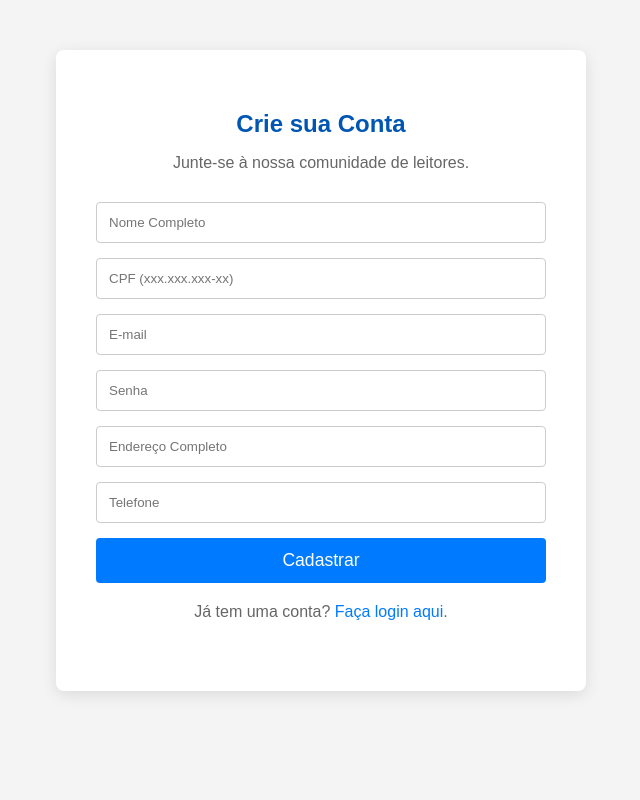
After one commit to LucaS4nt0s/Biblioteca, a PHP site: page /cadastro.php in a window 1280 px wide. The commit adds this page. Shown: the whole page, without its empty margins (319-959 px from the left). Run offline with PHP 8.4, Linux system fonts and the light colour scheme.

Commit message:
mais arquivos (login/logout/cadastro), index arrumado

```diff
--- /dev/null
+++ b/cadastro.php
@@ -0,0 +1,78 @@
+<?php
+require_once 'conexao.php';
+$errors = [];
+
+if ($_SERVER["REQUEST_METHOD"] == "POST") {
+    // 1. Coletar e limpar os dados do formulário
+    $nome = trim($_POST['nome']);
+    $cpf = trim($_POST['cpf']);
+    $email = trim($_POST['email']);
+    $senha = trim($_POST['senha']);
+    $endereco = trim($_POST['endereco']);
+    $telefone = trim($_POST['telefone']);
+
+    // 2. Validação básica
+    if (empty($nome) || empty($cpf) || empty($email) || empty($senha) || empty($endereco) || empty($telefone)) {
+        $errors[] = "Todos os campos são obrigatórios.";
+    }
+
+    // 3. Verificar se CPF ou Email já existem
+    $stmt = $pdo->prepare("SELECT CPF FROM Usuarios WHERE CPF = ? OR Email = ?");
+    $stmt->execute([$cpf, $email]);
+    if ($stmt->rowCount() > 0) {
+        $errors[] = "CPF ou E-mail já cadastrado no sistema.";
+    }
+
+    // 4. Se não houver erros, prossiga com a inserção
+    if (empty($errors)) {
+        // Criptografar a senha - NUNCA SALVE SENHAS EM TEXTO PURO!
+        $senha_hash = password_hash($senha, PASSWORD_DEFAULT);
+
+        $sql = "INSERT INTO Usuarios (CPF, Nome, Email, Senha, Endereco, Telefone, Tipo) VALUES (?, ?, ?, ?, ?, ?, 'Cliente')";
+        try {
+            $stmt = $pdo->prepare($sql);
+            $stmt->execute([$cpf, $nome, $email, $senha_hash, $endereco, $telefone]);
+            // Redireciona para o login com uma mensagem de sucesso
+            header("Location: login.php?status=success");
+            exit();
+        } catch (PDOException $e) {
+            $errors[] = "Erro ao cadastrar usuário: " . $e->getMessage();
+        }
+    }
+}
+?>
+<!DOCTYPE html>
+<html lang="pt-BR">
+<head>
+    <meta charset="UTF-8">
+    <title>Cadastro - Biblioteca Central</title>
+    <link rel="stylesheet" href="css/style.css">
+</head>
+<body>
+    <div class="form-container">
+        <h2>Crie sua Conta</h2>
+        <p>Junte-se à nossa comunidade de leitores.</p>
+
+        <?php if (!empty($errors)): ?>
+            <div class="error-messages">
+                <?php foreach ($errors as $error): ?>
+                    <p><?= htmlspecialchars($error) ?></p>
+                <?php endforeach; ?>
+            </div>
+        <?php endif; ?>
+
+        <form action="cadastro.php" method="POST">
+            <input type="text" name="nome" placeholder="Nome Completo" required>
+            <input type="text" name="cpf" placeholder="CPF (xxx.xxx.xxx-xx)" required>
+            <input type="email" name="email" placeholder="E-mail" required>
+            <input type="password" name="senha" placeholder="Senha" required>
+            <input type="text" name="endereco" placeholder="Endereço Completo" required>
+            <input type="text" name="telefone" placeholder="Telefone" required>
+            <button type="submit">Cadastrar</button>
+        </form>
+        <div class="form-link">
+            <p>Já tem uma conta? <a href="login.php">Faça login aqui</a>.</p>
+        </div>
+    </div>
+</body>
+</html>
--- a/css/style.css
+++ b/css/style.css
@@ -169,3 +169,81 @@ body {
     font-size: 0.9em;
     color: #adb5bd;
 }
+/* ======================= ESTILOS PARA FORMULÁRIOS DE LOGIN/CADASTRO ======================= */
+.form-container {
+    width: 100%;
+    max-width: 450px;
+    margin: 50px auto;
+    padding: 40px;
+    background-color: #fff;
+    border-radius: 8px;
+    box-shadow: 0 4px 15px rgba(0, 0, 0, 0.1);
+    text-align: center;
+}
+
+.form-container h2 {
+    color: #0056b3;
+    margin-bottom: 10px;
+}
+
+.form-container p {
+    color: #666;
+    margin-bottom: 30px;
+}
+
+.form-container form input {
+    width: 100%;
+    padding: 12px;
+    margin-bottom: 15px;
+    border: 1px solid #ccc;
+    border-radius: 4px;
+    box-sizing: border-box; /* Garante que padding não afete a largura total */
+}
+
+.form-container form button {
+    width: 100%;
+    padding: 12px;
+    background-color: #007bff;
+    color: white;
+    border: none;
+    border-radius: 4px;
+    cursor: pointer;
+    font-size: 1.1em;
+    transition: background-color 0.3s;
+}
+
+.form-container form button:hover {
+    background-color: #0056b3;
+}
+
+.form-link {
+    margin-top: 20px;
+}
+
+.form-link a {
+    color: #007bff;
+    text-decoration: none;
+}
+
+.form-link a:hover {
+    text-decoration: underline;
+}
+
+/* Estilos para mensagens de erro e sucesso */
+.error-messages {
+    background-color: #f8d7da;
+    color: #721c24;
+    border: 1px solid #f5c6cb;
+    padding: 10px;
+    border-radius: 4px;
+    margin-bottom: 20px;
+}
+
+.success-message {
+    background-color: #d4edda;
+    color: #155724;
+    border: 1px solid #c3e6cb;
+    padding: 10px;
+    border-radius: 4px;
+    margin-bottom: 20px;
+}
```
Also changed, not shown: index.php (+22 -17 lines), login.php (added, +77 -0 lines), logout.php (added, +13 -0 lines).
